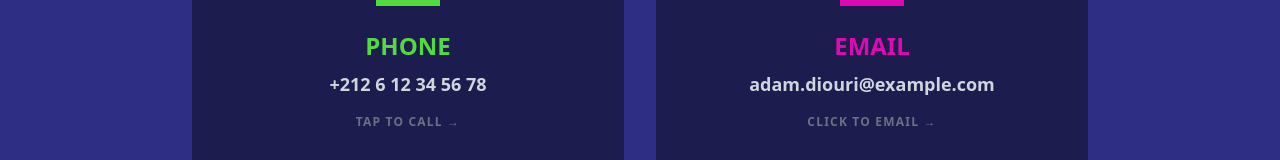
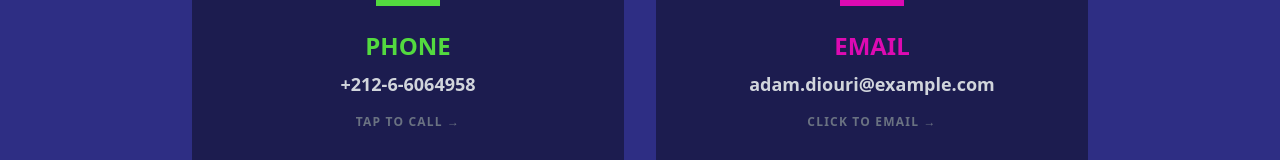
Before and after one commit to diouri11/tetris_Porfolio-, a React (Vite) app: page /contact in a window 1280 px wide. Shown: the part 366-526 px from the top of the page. Built offline with nearby package versions, Linux system fonts and the light colour scheme.

Commit message:
modify the font

```diff
--- a/src/pages/Contact.jsx
+++ b/src/pages/Contact.jsx
@@ -24,7 +24,7 @@ export default function Contact() {
                         </div>
                         <h2 className="text-2xl font-black uppercase text-brand-green mb-2">Phone</h2>
                         <p className="text-gray-300 font-bold text-lg group-hover:text-white transition-colors">
-                            +212 6 12 34 56 78
+                            +212-6-6064958
                         </p>
                         <span className="mt-4 text-xs font-black uppercase tracking-widest text-gray-500 group-hover:text-brand-green transition-colors">
                             Tap to call →
```
